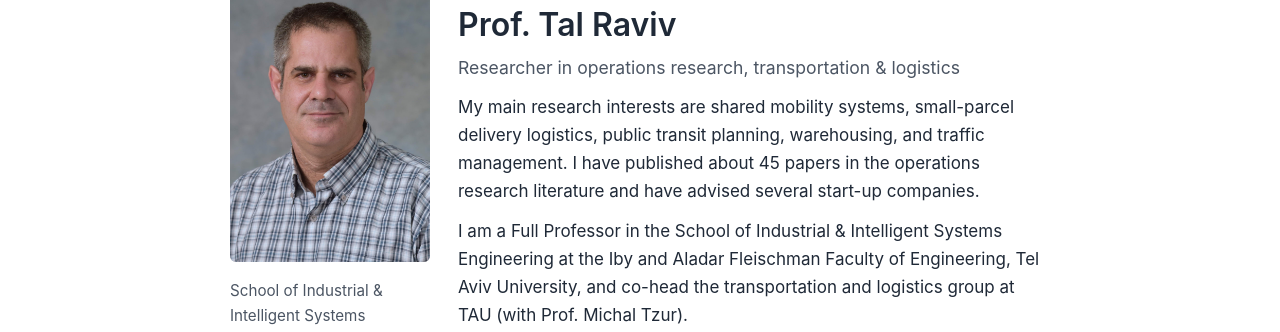
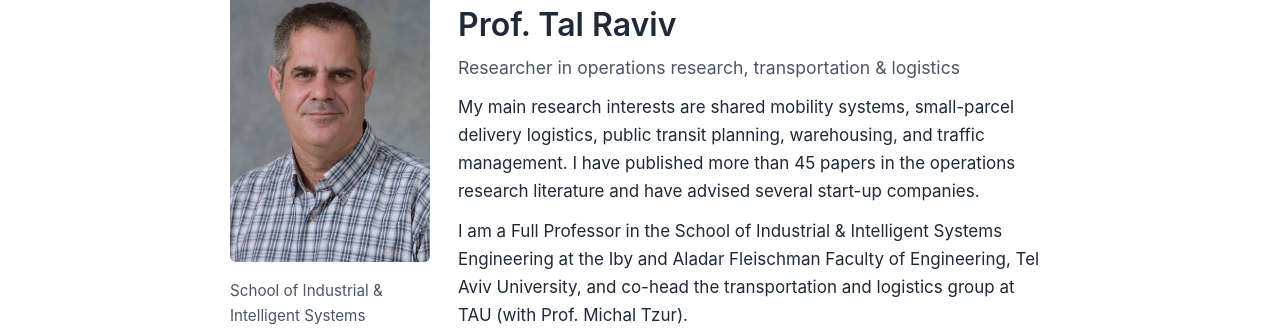
Before and after one commit to tal69/tal69.github.io, a Jekyll site: the page built from index.md, in a window 1280 px wide and 1385 px high. Shown: the part 118-450 px from the top of the window. Built offline with Jekyll 4.4.1, drawn with Linux system fonts in a browser that asks for light colours.

Commit message:
Update homepage publication count

```diff
--- a/index.md
+++ b/index.md
@@ -18,7 +18,7 @@ description: Researcher in operations research, transportation, and logistics at
 
     <p>My main research interests are shared mobility systems, small-parcel
     delivery logistics, public transit planning, warehousing, and traffic
-    management. I have published about 45 papers in the operations research
+    management. I have published more than 45 papers in the operations research
     literature and have advised several start-up companies.</p>
 
     <p>I am a Full Professor in the School of Industrial &amp; Intelligent
```
